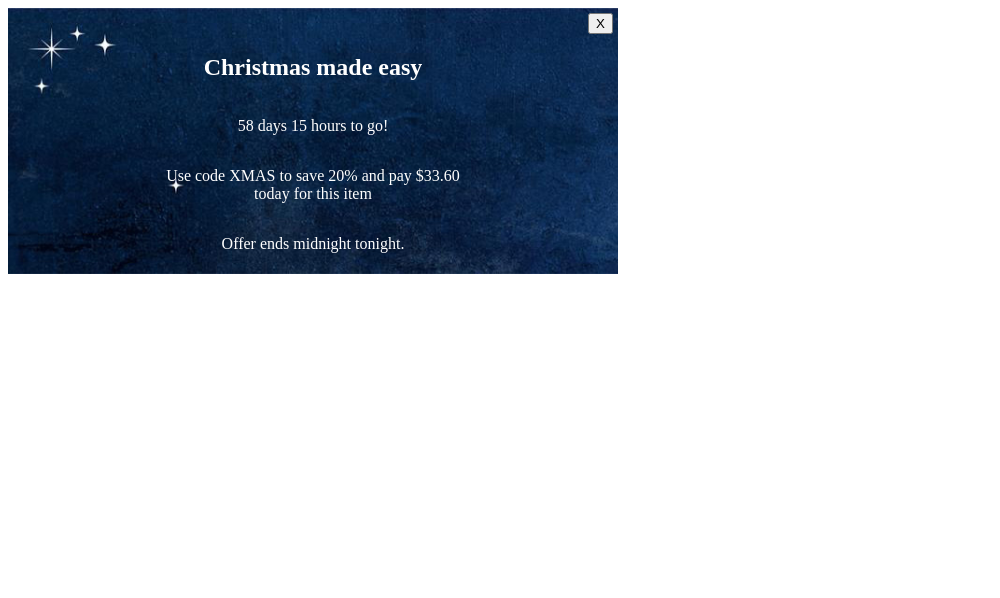
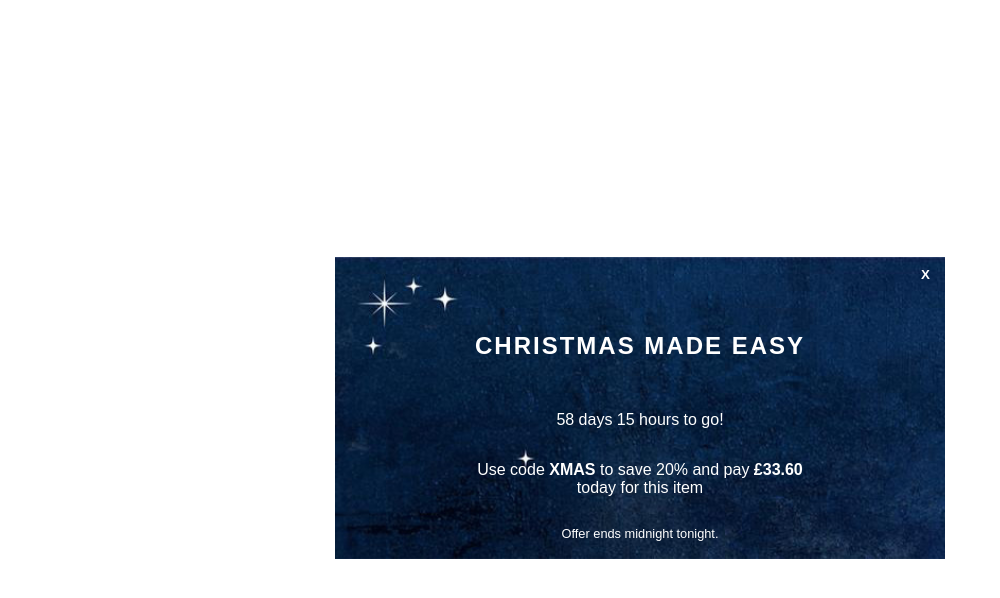
Before and after one commit to DeeJJx/fetch-from-site, a website: page index.html in a window 1280 px wide. Shown: the whole page, without its empty margins (0-1000 px from the left). Drawn offline with Linux system fonts and the light colour scheme; no server answers.

Commit message:
updated-animation

```diff
--- a/crawler.js
+++ b/crawler.js
@@ -22,5 +22,3 @@ const getProductPrice = async (webUrl) => {
 
 let price = getProductPrice('https://www.fatface.com/women/clothing/skirts/jennie-geo-skirt/976998.html?dwvar_976998_color=black#q=jennie+geo+skirt&lang=en_GB&start=1')
 .then((productPrice) => console.log(productPrice));
-
-export {price};
--- a/index.html
+++ b/index.html
@@ -15,7 +15,7 @@
         <div class="text-container">
             <h2 class="title">Christmas made easy</h2>
             <p id="countdown">64 days 10 hours to go</p>
-            <p class="use-code">Use code XMAS to save 20% and pay <span class="discounted-price">$33.60</span><br> today for this item</p>
+            <p class="use-code">Use code <span class="code">XMAS</span> to save 20% and pay <span class="discounted-price">$33.60</span><br> today for this item</p>
             <p class="offer-ends">Offer ends midnight tonight.</p>
         </div>
     </div>
--- a/script.js
+++ b/script.js
@@ -1,31 +1,27 @@
-window.setTimeout(enablePopUp, 1000)
+window.setTimeout(enablePopUp, 1000);
+window.addEventListener('mouseup', function(event){
+  let box = document.querySelector('.pop-up-container');
+  //childNodes may be able to shorten this
+  if(event.target != box && event.target.parentNode != box && event.target.parentNode.parentNode != box && event.target.parentNode.parentNode.parentNode != box){
+    box.classList.remove('show');
+    box.classList.add('hidden');
+  }
+})
 
-fetch('http://www.fatface.com/women/clothing/skirts/jennie-geo-skirt/976998.html?dwvar_976998_color=black#q=jennie+geo+skirt&lang=en_GB&start=1',
-{
-  mode: 'no-cors',
-  headers: {
-    'Content-Type': 'application/json'
-  }
-}).then(function (response) {
-	// The API call was successful!
-	return response.text();
-}).then(function (html) {
-	// This is the JSON from our response
-  let parser = new DOMParser();
-  let doc = parser.parseFromString(html, 'text/html');
+/* let priceDiv = document.querySelector(".b-price__digit")
+let priceAtt = priceDiv.getAttribute("content") */
 
-  let price = doc.querySelector('.b-price__digit');
-  console.log(price);
-	console.log(html);
-}).catch(function (err) {
-	// There was an error
-	console.warn('Something went wrong.', err);
-});
+let price = 42;
 
+function discountedPrice(price){
+  return (price * 0.8).toFixed(2);
+}
 
 const popUp = document.querySelector(".pop-up-container");
 
 const reducedPrice = document.querySelector(".discounted-price");
+
+reducedPrice.innerHTML = '£' + discountedPrice(price);
 
 const closePop = document.querySelector(".close");
 
--- a/styles.css
+++ b/styles.css
@@ -1,21 +1,38 @@
+body {
+    display:flex;
+    flex-direction:column;
+    justify-content:center;
+    min-height:100vh;
+    align-items: center;
+  }
+
 .pop-up-container {
     background-image: url("./background-desktop.jpeg");
     background-repeat: no-repeat;
     background-size: cover;
     color: #fff;
-    /* width: 600px; */
-    max-width: 600px;
+    width: 600px;
     display: flex;
     flex-direction: column;
     padding: 5px;
+    font-family: Arial, Helvetica, sans-serif;
 }
 
-.hidden {
-    visibility: hidden;
+.pop-up-container p {
+    font-weight: 100;
+}
+
+.code, .discounted-price {
+    font-weight: 600;
 }
 
 .close {
     margin-left: auto;
+    background-color: transparent;
+    border: none;
+    color: #fff;
+    font-weight: 600;
+    padding: 5px 10px 0 0;
 }
 
 .close:hover {
@@ -34,31 +51,35 @@
     text-align: center;
 }
 
+.offer-ends {
+    font-size: 0.8rem;
+}
+
+.title {
+    text-transform: uppercase;
+    letter-spacing: 2px;
+    padding: 30px 30px 15px 30px;
+}
+
 @media only screen and (max-width: 425px){
 
     .pop-up-container {
         background-image: url("./background-mobile.jpeg");
         background-repeat: no-repeat;
         background-size: cover;
-        /* width: 300px; */
+        width: 300px;
     }
 }
 
-
-/* Toggle this class when clicking on the popup container (hide and show the popup) */
-.show {
+ /* Fade-In Effect */
+ .show {
     visibility: visible;
-    -webkit-animation: fadeIn 1s;
-    animation: fadeIn 1s
-  }
-
-  /* Add animation (fade in the popup) */
-  @-webkit-keyframes fadeIn {
-    from {opacity: 0;}
-    to {opacity: 1;}
-  }
-
-  @keyframes fadeIn {
-    from {opacity: 0;}
-    to {opacity:1 ;}
-  }
+    opacity: 1;
+    transition: opacity 0.5s linear;
+}
+/* Fade-Out Effect */
+.hidden {
+    visibility: hidden;
+    opacity: 0;
+    transition: visibility 0s 0.5s, opacity 0.5s linear;
+}
```
Also changed, not shown: 1 other file.
